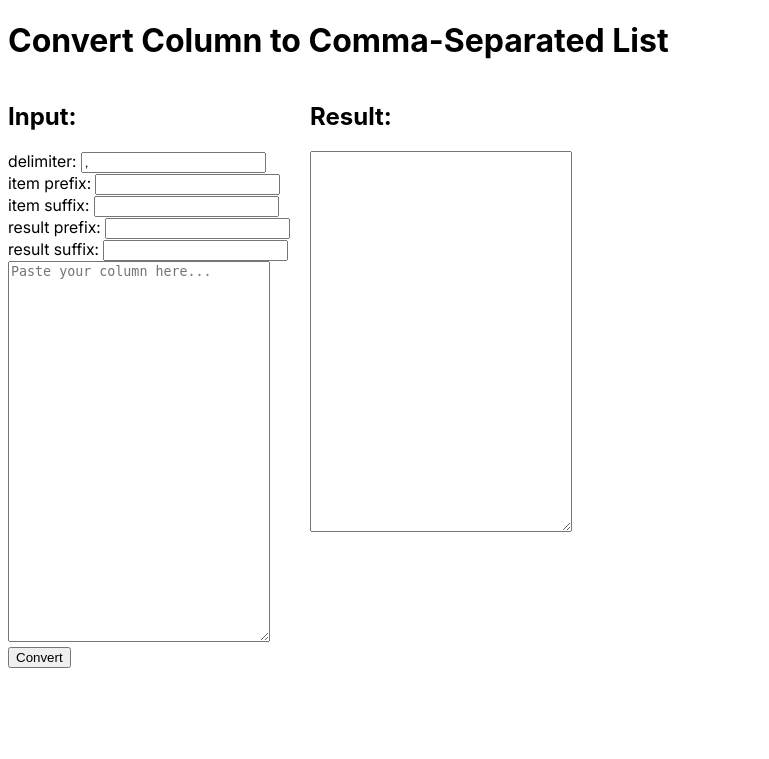
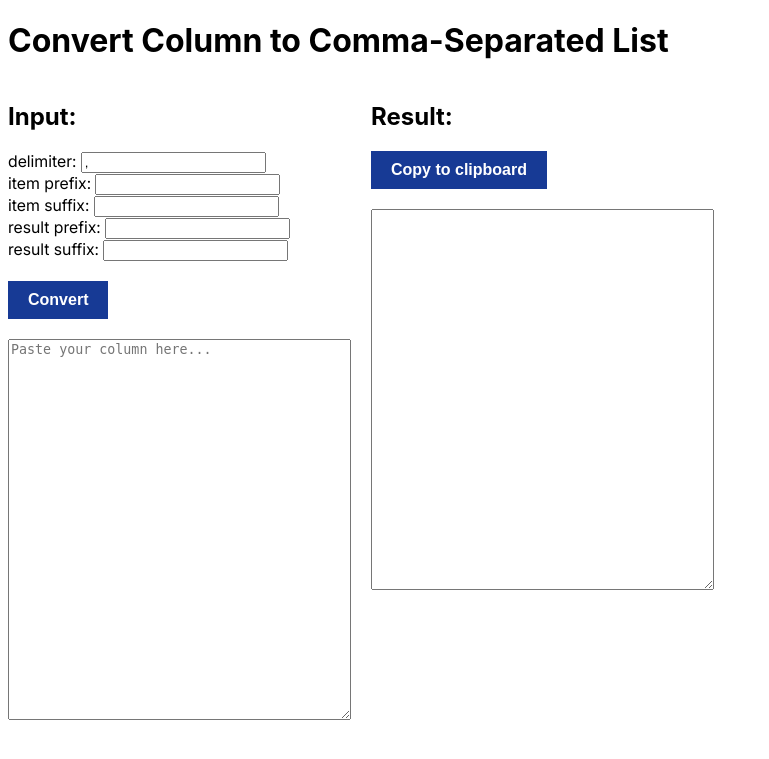
Before and after one commit to blueboard18/convert-blue, a Flask app: page / in a window 1280 px wide. Shown: the top 759 px of the page, without its empty margins (0-769 px from the left). Run offline with Flask 3, Linux system fonts and the light colour scheme; some web fonts are replaced.

Commit message:
Final UI updates: add favicon, logo, fonts, and styling

```diff
--- a/app/static/style.css
+++ b/app/static/style.css
@@ -10,6 +10,14 @@
     src: url('/static/fonts/Inter/static/Inter_18pt-Bold.ttf') format('truetype');
     font-weight: 700;
     font-style: normal;
+  }
+
+  :root {
+    --cerulean:        #00A8E8;
+    --ink:             #003366;
+    --blue:            #173a95;
+    --purple:          #3700BC;
+    --magenta:         #EC4899;
   }
 
   body {
@@ -29,3 +37,29 @@
   margin-bottom: 10px;
   align-items: center;
 }
+
+button.primary {
+  background-color: var(--blue);
+  color: white;
+  border: none;
+  padding: 10px 20px;
+  font-size: 16px;
+  font-weight: 700;
+}
+
+/* Define the pulse animation */
+@keyframes pulse-colors {
+  0% {
+    background-color: var(--blue);
+  }
+
+  100% {
+    background-color: var(--magenta);
+  }
+}
+
+/* Apply it on hover */
+button.primary:hover {
+  cursor: pointer;
+  animation: pulse-colors 2s infinite alternate;
+}
--- a/app/templates/index.html
+++ b/app/templates/index.html
@@ -3,6 +3,9 @@
 <head>
     <title>convert.blue</title>
     <link rel="stylesheet" href="{{ url_for('static', filename='style.css') }}">
+    <link rel="icon"
+    type="image/x-icon"
+    href="{{ url_for('static', filename='favicon.ico') }}" />
 </head>
 <body>
     <h1>Convert Column to Comma-Separated List</h1>
@@ -26,17 +29,49 @@
                 <label>result suffix:
                     <input type="text" name="result_suffix" value="{{ result_suffix or '' }}" />
                 </label><br>
-                <textarea name="column_data" rows="25" cols="30" placeholder="Paste your column here...">{{ column_text or '' }}</textarea><br>
+                <br>
+                <button type="submit" class="primary"  >Convert</button>
+                <br><br>
+                <textarea name="column_data" rows="25" cols="40" placeholder="Paste your column here...">{{ column_text or '' }}</textarea><br>
 
-                <button type="submit">Convert</button>
             </form>
 
         </div>
 
         <div>
             <h2>Result:</h2>
-            <textarea rows="25" cols="30" readonly>{% if result %}{{ result }}{% endif %}</textarea>
-        </div>
+            <!-- type="button" so it doesn't submit the form -->
+            <button type="button" class="primary" id="copy-btn">Copy to clipboard</button>
+            <br><br>
+            <!-- add an id so JS can grab it -->
+            <textarea id="result-textarea"
+                      rows="25" cols="40"
+                      readonly
+            >{% if result %}{{ result }}{% endif %}</textarea>
+
+          </div>
     </div>
+    <script>
+        const copyBtn  = document.getElementById('copy-btn');
+        const resultTa = document.getElementById('result-textarea');
+
+        copyBtn.addEventListener('click', () => {
+          const text = resultTa.value.trim();
+          if (!text) return;              // nothing to copy
+
+          navigator.clipboard
+            .writeText(text)              // write to clipboard
+            .then(() => {
+              copyBtn.textContent = 'Copied!';
+              // reset button text after 2s
+              setTimeout(() => { copyBtn.textContent = 'Copy to clipboard'; }, 2000);
+            })
+            .catch(err => {
+              console.error('Copy failed:', err);
+              copyBtn.textContent = 'Error';
+            });
+        });
+      </script>
+
 </body>
 </html>
```
Also changed, not shown: app/static/favicon.ico (added), app/static/images/favicon-32x32.png (added).
